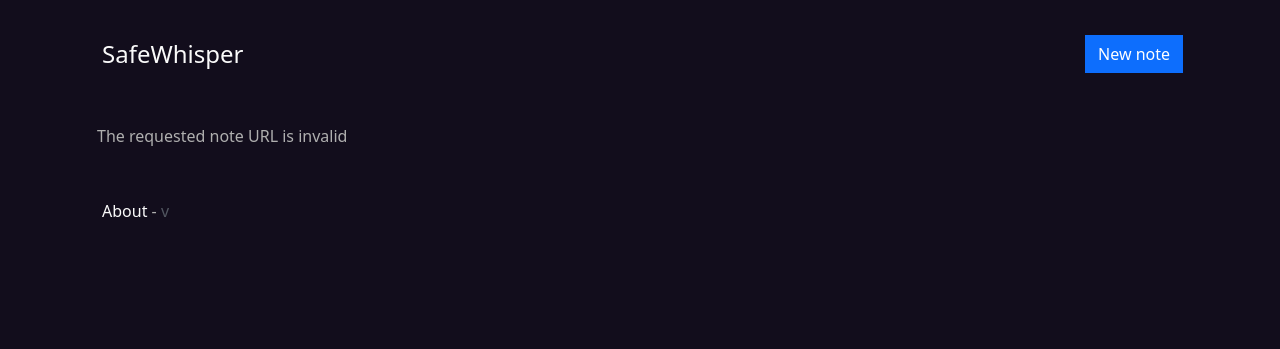
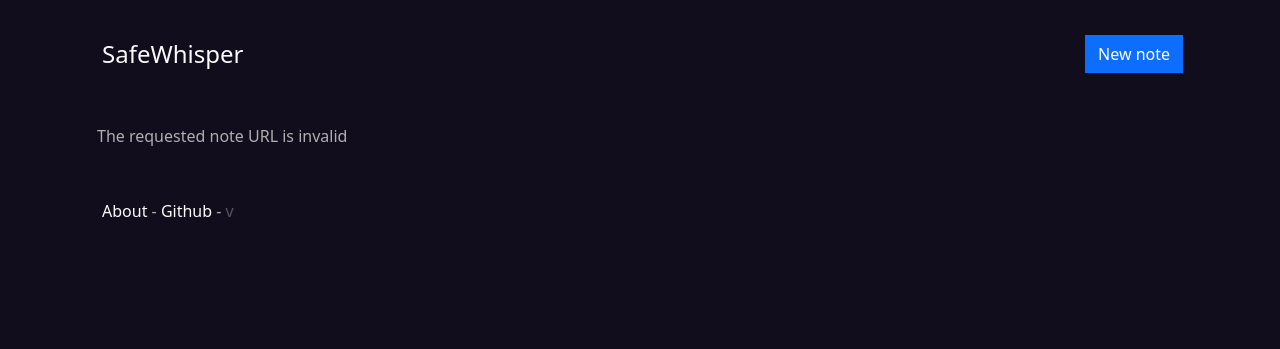
Before and after one commit to yani/safewhisper, a PHP site: template views/note.html.twig in a window 1280 px wide. Shown: the top 349 px of the page. Run offline with PHP 8.4, Linux system fonts and the light colour scheme; the template is opened without the code that fills it, so the values that code supplies are empty; some libraries are stand-ins or nearby versions.

Commit message:
add github link to footer

```diff
--- a/views/_base.html.twig
+++ b/views/_base.html.twig
@@ -40,10 +40,8 @@
             <div class="footer">
                 <a href="/about">About</a>
                  -
-                {# <a href="/about" target="_blank"> #}
-                    {# Github #}
-                {# </a> #}
-                 {# - #}
+                <a href="/about" target="_blank">Github</a>
+                 -
                 {# <a href="https://www.paypal.com/donate/?business=VF8SLYE5QTQ9Y&no_recurring=0&item_name=I%27m+a+developer+looking+to+create+and+maintain+free+open-source+software+for+a+living.+&currency_code=EUR" target="_blank">Donate</a> #}
                 {# - #}
                 <span class="text-muted">v{{ sw_version }}</span>
```
